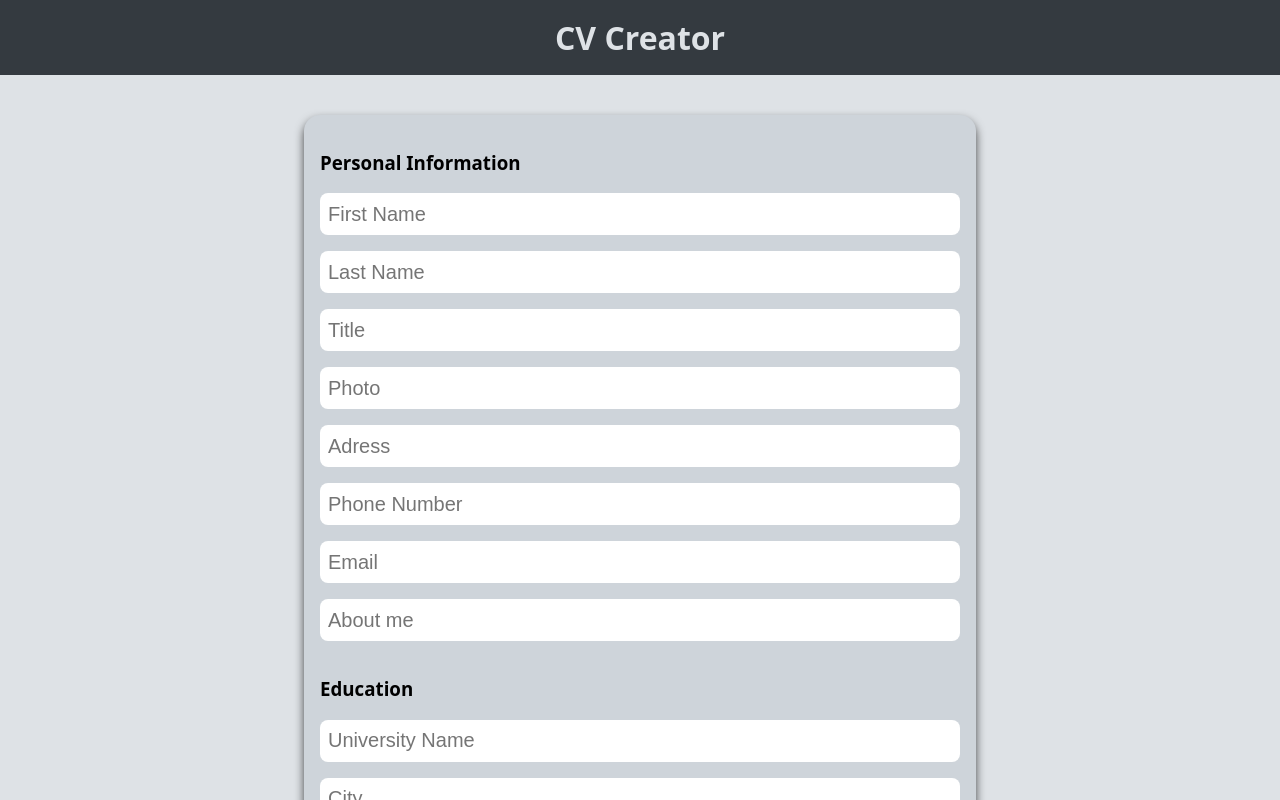
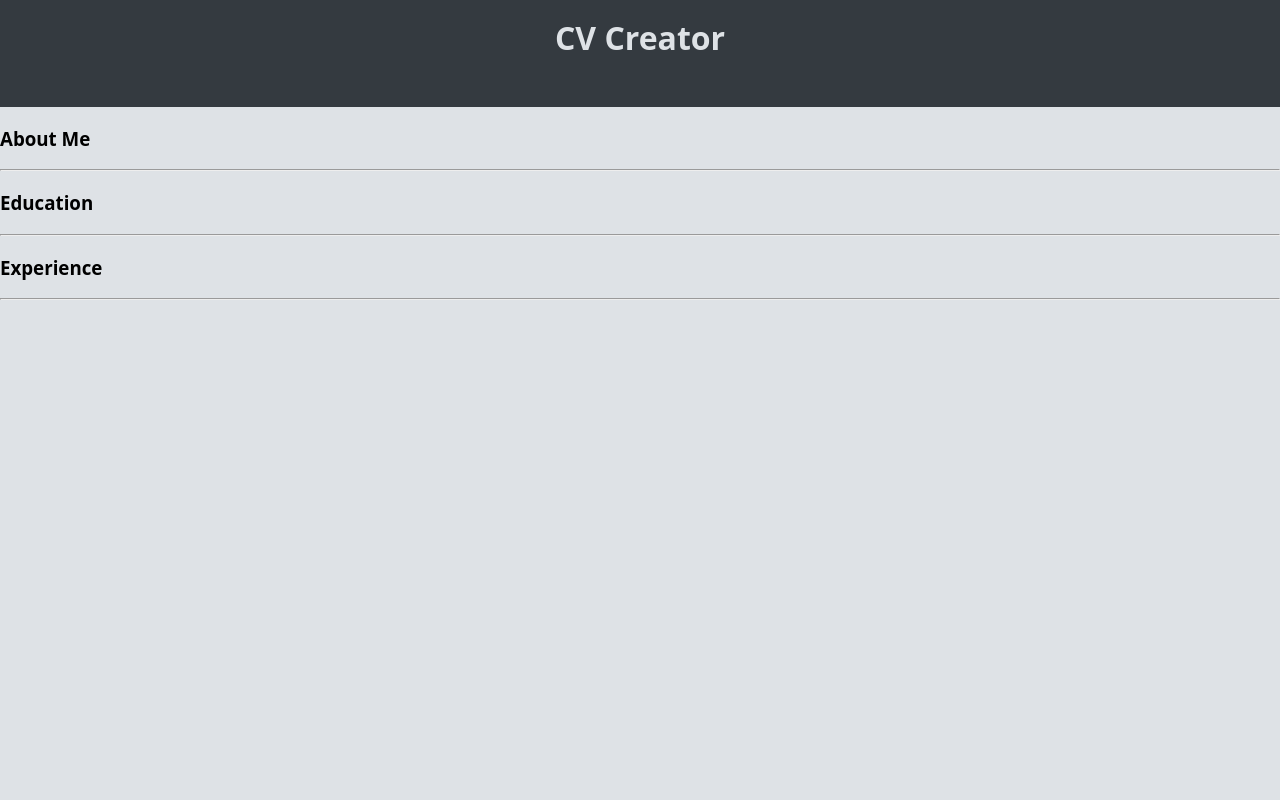
Before and after one commit to dariojularic/CV-creator-react, a React (Vite) app: page / in a window 1280 px wide. Shown: the top 800 px of the page. Built offline with nearby package versions, Linux system fonts and the light colour scheme.

Commit message:
Refactor code

```diff
--- a/index.html
+++ b/index.html
@@ -8,6 +8,7 @@
   </head>
   <body>
     <div id="root"></div>
+    <div id="portal"></div>
     <script type="module" src="/src/main.jsx"></script>
   </body>
 </html>
--- a/src/App.jsx
+++ b/src/App.jsx
@@ -9,7 +9,7 @@ function App() {
     <>
       <Header />
       <Form />
-      <div id="portal"></div>
+
     </>
   )
 }
--- a/src/Education.jsx
+++ b/src/Education.jsx
@@ -1,4 +1,3 @@
-// import { initialState } from "./initial-state";
 import Button from "./Button";
 import Input from "./Input";
 import "./Education.css";
--- a/src/Form.jsx
+++ b/src/Form.jsx
@@ -3,12 +3,14 @@ import Button from "./Button";
 import PropTypes from "prop-types";
 import Education from "./Education";
 import Experience from "./Experience";
+import Preview from "./Preview";
 import PersonalInformation from "./PersonalInformation";
 import { initialState, addEducation, addExperience } from "./initial-state";
 import { useState } from "react";
 
 function Form() {
   const [cv, setCv] = useState(initialState);
+  const [preview, setPreview] = useState(true);
 
   function handlePersonalInfoChange(event) {
     const { name, value } = event.target;
@@ -70,7 +72,7 @@ function Form() {
               },
             };
           } else {
-            return {...exp}
+            return { ...exp };
           }
         }),
       };
@@ -121,7 +123,13 @@ function Form() {
     }));
   }
 
+  function resetCv() {
+    setCv(initialState);
+  }
+
   return (
+    <>
+      {!preview ? (
         <form className="form" action="">
           <div className="personal-information input-container">
             <h3>Personal Information</h3>
@@ -163,9 +171,13 @@ function Form() {
 
           <div className="submit-btns">
             <Button type="button" value="Preview" />
-        <Button type="button" value="Reset" />
+            <Button type="reset" value="Reset" handleClick={resetCv} />
           </div>
         </form>
+      ) : (
+        <Preview cv={cv} />
+      )}
+    </>
   );
 }
 
@@ -173,7 +185,7 @@ Form.propTypes = {
   cv: PropTypes.object,
   setCv: PropTypes.func,
   addEducation: PropTypes.func,
-  addExperience: PropTypes.func
+  addExperience: PropTypes.func,
 };
 
 export default Form;
--- a/src/Preview.jsx
+++ b/src/Preview.jsx
@@ -1,20 +1,70 @@
 import "./Preview.css";
 import ReactDom from "react-dom";
 
-function Preview() {
+function Preview(props) {
+  const { cv } = props;
+  console.log(props);
   return ReactDom.createPortal(
     <>
       <div className="overlay"></div>
       <div className="container">
         <header>
-          <p className="first-name"></p>
-          <p className="last-name"></p>
-          <p className="title"></p>
+          <p className="first-name">{cv.personalInformation.firstName.value}</p>
+          <p className="last-name">{cv.personalInformation.lastName.value}</p>
+          <p className="title">{cv.personalInformation.title.value}</p>
         </header>
         <main>
-          <h3 className="about-me"></h3>
-          <h3 className="education"></h3>
-          <h3 className="experience"></h3>
+          <div>
+            <div className="about-me-container">
+              <h3>About Me</h3>
+              <p className="about-me-paragraph">
+                {cv.personalInformation.aboutMe.value}
+              </p>
+              <hr />
+            </div>
+            <div className="education-container">
+              <h3>Education</h3>
+              <hr />
+              {cv.education.forEach((edu) => {
+                return (
+                  <div className="education">
+                    <p className="education-date">
+                      {edu.fromDate.value} - {edu.toDate.value}{" "}
+                    </p>
+                    <p className="education-diploma">{edu.degree.value}</p>
+                    <p className="education-subject">{edu.subject.value}</p>
+                    <p className="education-city">{edu.city.value}</p>
+                    <p className="education-university-name">
+                      {edu.universityName.value}
+                    </p>
+                  </div>
+                );
+              })}
+            </div>
+            <div className="experience">
+              <h3>Experience</h3>
+              <hr />
+              {cv.experience.forEach((exp) => {
+                return (
+                  <div className="experience">
+                    <p className="experience-date">
+                      {exp.fromDate.value} - {exp.toDate.value}{" "}
+                    </p>
+                    <p className="experience-position">{exp.position.value}</p>
+                    <p className="experience-company">{exp.company.value}</p>
+                    <p className="experience-city">{exp.city.value}</p>
+                  </div>
+                );
+              })}
+            </div>
+          </div>
+
+          <div>
+            <div className="image-container">
+              <img src="" alt="" />
+            </div>
+            <div className="personal-details"></div>
+          </div>
         </main>
       </div>
     </>,
```
Lines whose indentation alone changed are shown as unchanged.
